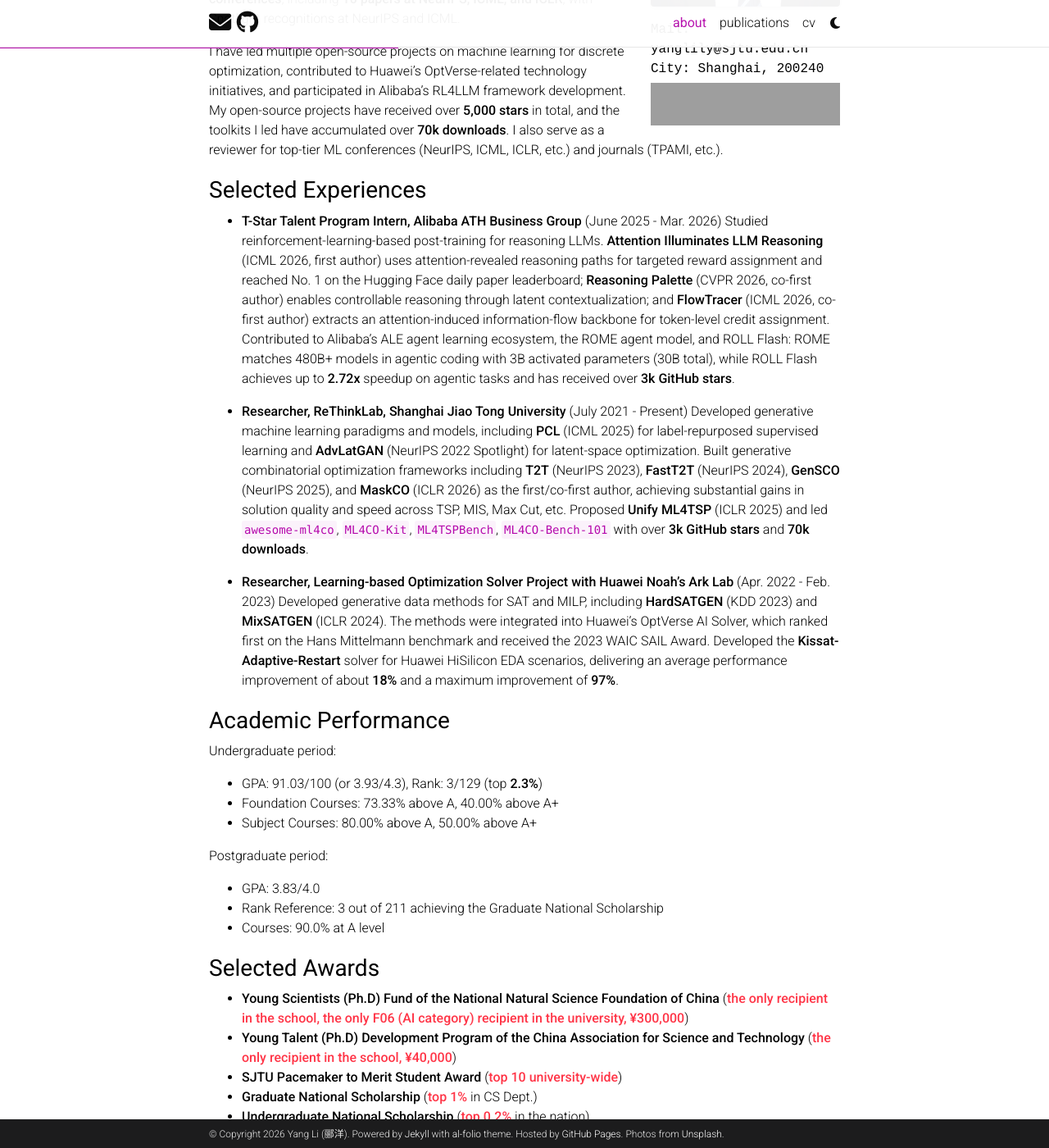
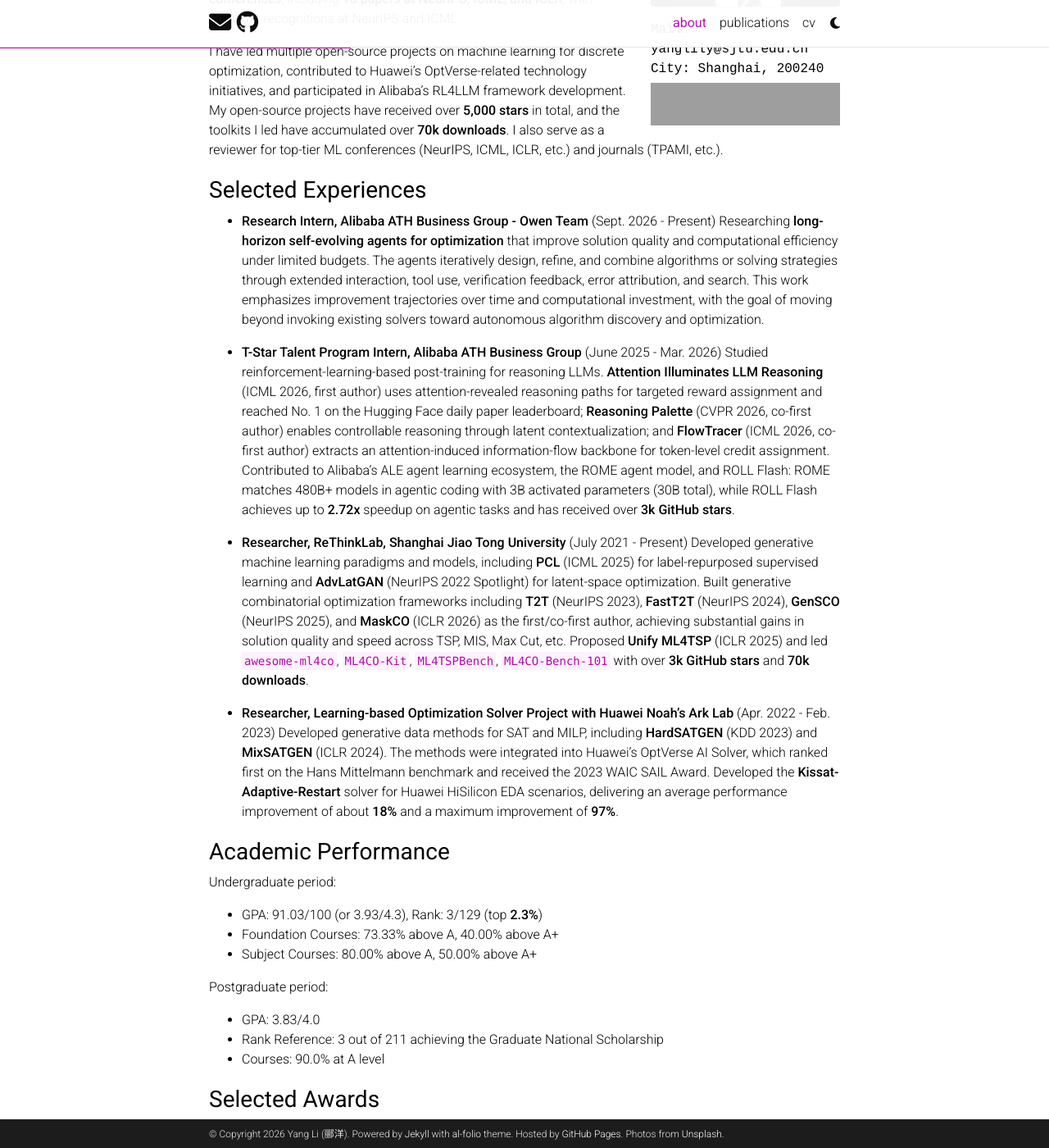
Before and after one commit to yangco-le/yangco-le.github.io, a Jekyll site: the page built from _pages/about.md, in a window 1280 px wide and 1400 px high, scrolled down 517 px. Shown: the whole window at 82% size. Built offline with Jekyll 4.4.1, drawn with Linux system fonts in a browser that asks for light colours; full-size pictures stand in for the smaller copies a plugin makes; comment, search, counter and statistics services are not loaded; a style sheet for code colours, icons or effects is not loaded; some of the changed text lies outside the part shown; grey boxes are pictures that could not be loaded.

Commit message:
Update internship experience and Ant scholarship

```diff
--- a/_pages/about.md
+++ b/_pages/about.md
@@ -30,6 +30,9 @@
 <small>Selected Experiences</small>
 ---
 
+- **Research Intern, Alibaba ATH Business Group - Owen Team** (Sept. 2026 - Present)
+  Researching **long-horizon self-evolving agents for optimization** that improve solution quality and computational efficiency under limited budgets. The agents iteratively design, refine, and combine algorithms or solving strategies through extended interaction, tool use, verification feedback, error attribution, and search. This work emphasizes improvement trajectories over time and computational investment, with the goal of moving beyond invoking existing solvers toward autonomous algorithm discovery and optimization.
+
 - **T-Star Talent Program Intern, Alibaba ATH Business Group** (June 2025 - Mar. 2026)
   Studied reinforcement-learning-based post-training for reasoning LLMs. **Attention Illuminates LLM Reasoning** (ICML 2026, first author) uses attention-revealed reasoning paths for targeted reward assignment and reached No. 1 on the Hugging Face daily paper leaderboard; **Reasoning Palette** (CVPR 2026, co-first author) enables controllable reasoning through latent contextualization; and **FlowTracer** (ICML 2026, co-first author) extracts an attention-induced information-flow backbone for token-level credit assignment. Contributed to Alibaba's ALE agent learning ecosystem, the ROME agent model, and ROLL Flash: ROME matches 480B+ models in agentic coding with 3B activated parameters (30B total), while ROLL Flash achieves up to **2.72x** speedup on agentic tasks and has received over **3k GitHub stars**.
 
@@ -59,6 +62,7 @@
 - **Young Scientists (Ph.D) Fund of the National Natural Science Foundation of China** (<strong class="text-danger">the only recipient in the school, the only F06 (AI category) recipient in the university, ¥300,000</strong>)
 - **Young Talent (Ph.D) Development Program of the China Association for Science and Technology** (<strong class="text-danger">the only recipient in the school, ¥40,000</strong>)
 - **SJTU Pacemaker to Merit Student Award** (<strong class="text-danger">top 10 university-wide</strong>)
+- **Ant InTech-Future Scholarship** (<strong class="text-danger">top 20 world-wide</strong>)
 - **Graduate National Scholarship** (<strong class="text-danger">top 1%</strong> in CS Dept.)
 - **Undergraduate National Scholarship** (<strong class="text-danger">top 0.2%</strong> in the nation)
 - Outstanding Graduate of Shanghai (**top 3%**)
```
